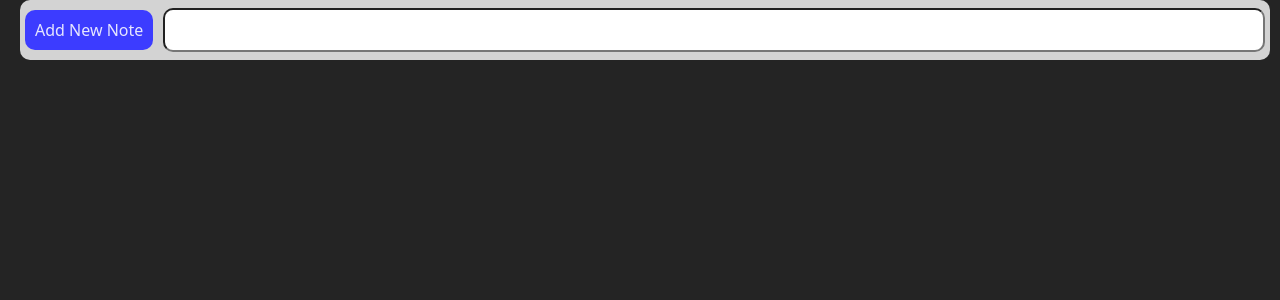
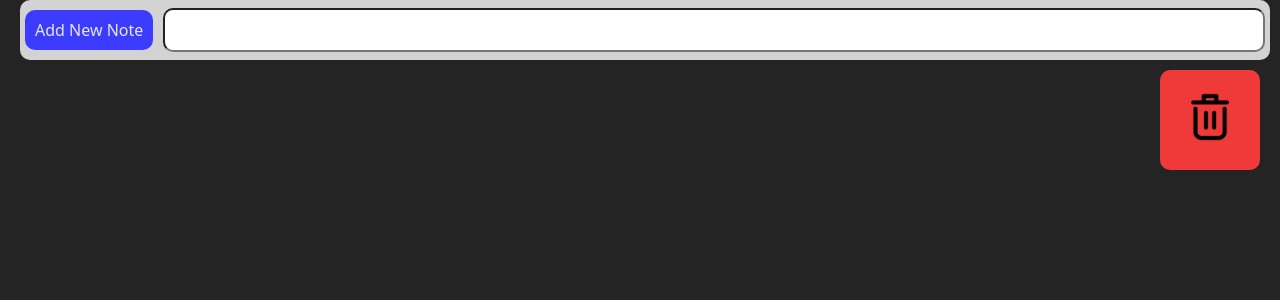
Before and after one commit to Ehsan86Re/tempoSW-sticky-note, a React (Vite) app: page / in a window 1280 px wide. Shown: the top 300 px of the page. Built offline with nearby package versions, Linux system fonts and the light colour scheme.

Commit message:
Remove StickyNote

```diff
--- a/src/app/components/body/index.tsx
+++ b/src/app/components/body/index.tsx
@@ -6,10 +6,19 @@ import { useRef } from 'react';
 function Body() {
     const { stickyNotes } = useStickyNotes();
     const containerRef = useRef<HTMLDivElement>(null);
+    const removeButtonRed = useRef<HTMLDivElement>(null);
 
     return (
         <div ref={containerRef} id="container">
-            {stickyNotes.map((stickyNote: StickyNote) => <StickyNoteComponent key={stickyNote.id} data={stickyNote} containerRef={containerRef}/>)}
+            <div id='delete' ref={removeButtonRed}>
+                <img src='delete.png'/>
+            </div>
+            {stickyNotes.map((stickyNote: StickyNote) => <StickyNoteComponent
+                key={stickyNote.id}
+                data={stickyNote}
+                containerRef={containerRef}
+                removeRef={removeButtonRed}
+            />)}
         </div>
     )
 }
--- a/src/app/components/body/style.css
+++ b/src/app/components/body/style.css
@@ -3,3 +3,22 @@
     position: relative;
     height: calc(100vh - 60px);
 }
+
+#delete {
+    margin-top: 10px;
+    width: 100px;
+    height: 100px;
+    background-color: rgb(240, 58, 58);
+    position: absolute;
+    right: 0;
+    top: 0;
+    border-radius: 10px;
+    text-align: center;
+    align-items: center;
+    align-content: center;
+}
+
+#delete img {
+    width: 50%;
+    height: auto;
+}
--- a/src/app/components/sticky-note-component/index.tsx
+++ b/src/app/components/sticky-note-component/index.tsx
@@ -1,14 +1,16 @@
 import { useCallback, useRef, useState, type DragEvent, type RefObject } from 'react'
 import './style.css'
-import type { StickyNote } from '../../contexts/StickyNoteContext'
+import { useStickyNotes, type StickyNote } from '../../contexts/StickyNoteContext'
 
 type StickyNoteComponentProp = {
   data: StickyNote,
   containerRef: RefObject<HTMLDivElement | null>
+  removeRef: RefObject<HTMLDivElement | null>
 }
 
-function StickyNoteComponent({ data, containerRef }: StickyNoteComponentProp) {
+function StickyNoteComponent({ data, containerRef, removeRef }: StickyNoteComponentProp) {
 
+  const { removeStickNote } = useStickyNotes()
   const [position, setPosition] = useState<{ left: number, top: number }>({ ...data.initPosition })
 
   const elementRef = useRef<HTMLDivElement | null>(null);
@@ -26,11 +28,22 @@ function StickyNoteComponent({ data, containerRef }: StickyNoteComponentProp) {
     }
   }, []);
 
-  const onDrag = useCallback((e: DragEvent<HTMLDivElement>) => {
+  const onDrag = (e: DragEvent<HTMLDivElement>) => {
 
-    if (containerRef.current && elementRef.current) {
+    if (containerRef.current && elementRef.current && removeRef.current) {
+      const removeElement = removeRef.current.getBoundingClientRect();
       const parentRect = containerRef.current.getBoundingClientRect();
       const elementRect = elementRef.current.getBoundingClientRect();
+
+
+      // if pointer is in remove button area
+      if (
+        removeElement.left < e.clientX && e.clientX < removeElement.left + removeElement.width &&
+        removeElement.top < e.clientY && e.clientY < removeElement.top + removeElement.height
+      ) {
+        removeStickNote(data.id)
+        return
+      }
 
       // Calculate new position relative to the parent container
       let newX = e.clientX - parentRect.left - offset.current.x;
@@ -42,7 +55,7 @@ function StickyNoteComponent({ data, containerRef }: StickyNoteComponentProp) {
 
       setPosition({ left: newX, top: newY })
     }
-  }, [])
+  }
 
   return (
     <div ref={elementRef} draggable onDragEnd={onDrag} onDragStart={onDragStart} className='sticky-note' style={{ ...position, backgroundColor: data.color }}>
--- a/src/app/contexts/StickyNoteContext.tsx
+++ b/src/app/contexts/StickyNoteContext.tsx
@@ -12,14 +12,15 @@ export interface StickyNote {
 export type StickyNoteContextType = {
   stickyNotes: StickyNote[];
   saveStickyNote: (note: string) => void;
+  removeStickNote: (id: number) => void;
 };
 
 export const StickyNoteContext = createContext<StickyNoteContextType | null>(null);
 
 export const useStickyNotes = () => {
-  const { stickyNotes, saveStickyNote } = useContext(StickyNoteContext) as StickyNoteContextType;
+  const { stickyNotes, saveStickyNote, removeStickNote } = useContext(StickyNoteContext) as StickyNoteContextType;
 
-  return { stickyNotes, saveStickyNote }
+  return { stickyNotes, saveStickyNote, removeStickNote }
 }
 
 const StickyNoteProvider: React.FC<{children: React.ReactNode}> = ({ children }) => {
@@ -27,7 +28,7 @@ const StickyNoteProvider: React.FC<{children: React.ReactNode}> = ({ children })
 
   const saveStickyNote = (note: string) => {
     const newStickyNote: StickyNote = {
-      id: Math.random(),
+      id: Math.floor(Math.random() * 1000),
       value: note,
       initPosition: { top: Math.random() * 100, left: Math.random() * 100 },
       color: selectRandomColorType()
@@ -36,7 +37,13 @@ const StickyNoteProvider: React.FC<{children: React.ReactNode}> = ({ children })
     setStickyNotes([...stickyNotes, newStickyNote]);
   };
 
-  return <StickyNoteContext.Provider value={{ stickyNotes, saveStickyNote }}>
+  const removeStickNote = (id:  number) => {
+    const newStickyNoteList = stickyNotes.filter((stickyNote: StickyNote) => stickyNote.id != id)
+
+    setStickyNotes(newStickyNoteList)
+  }
+
+  return <StickyNoteContext.Provider value={{ stickyNotes, saveStickyNote, removeStickNote }}>
     {children}
   </StickyNoteContext.Provider>;
 };
```
Also changed, not shown: public/delete.png (added).
